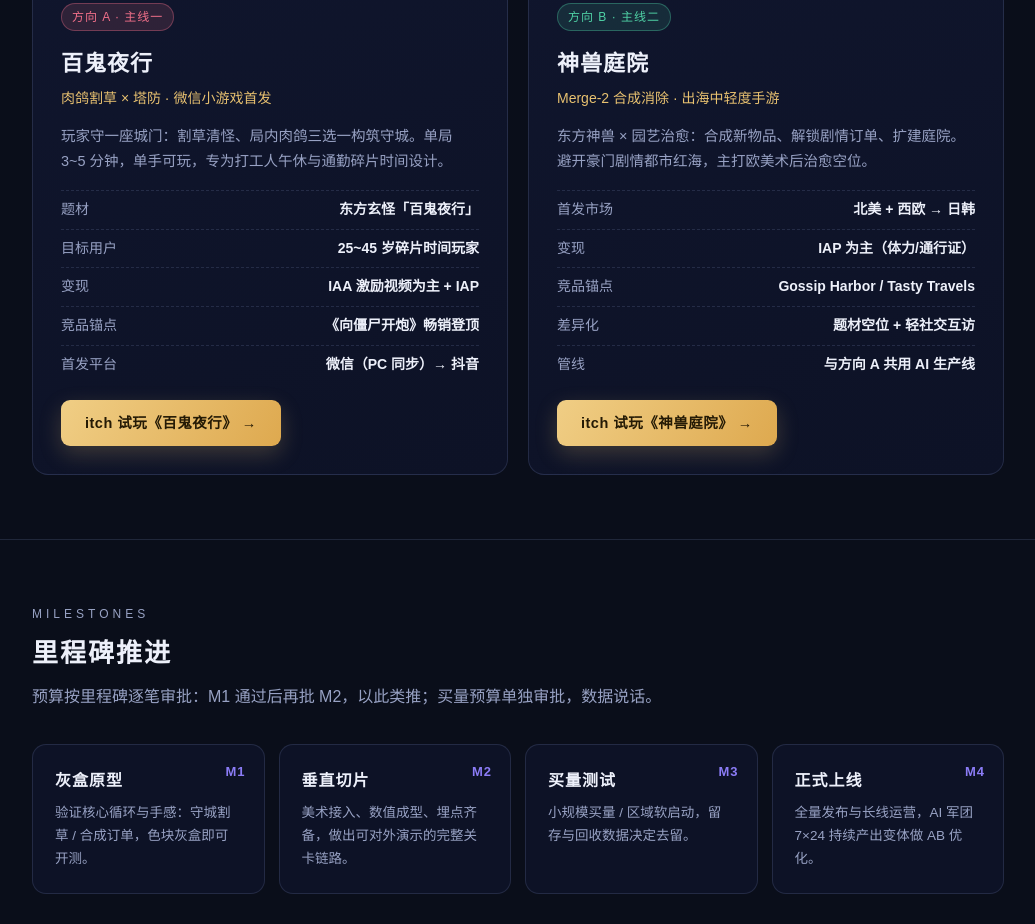
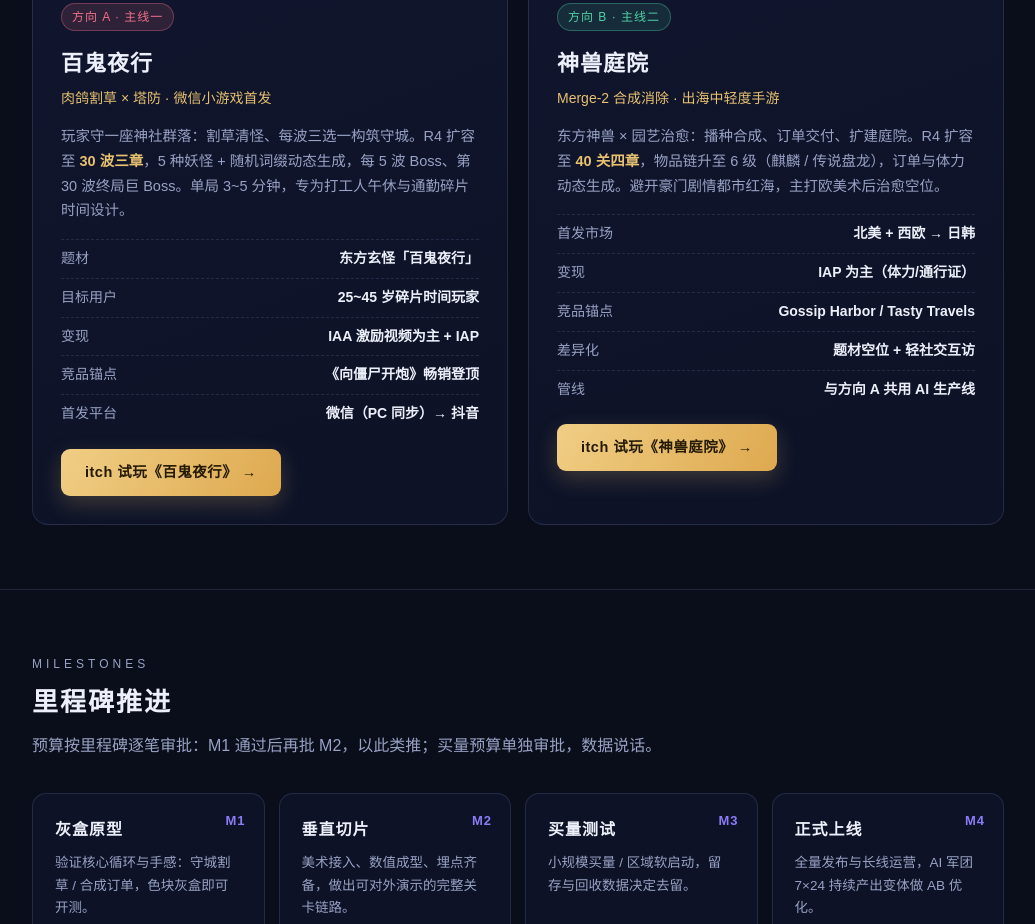
Before and after one commit to linyucandy/lingjingweb, a plain HTML site: page index.html in a window 1280 px wide. Shown: the part 1160-2084 px from the top of the page, without its empty margins (122-1157 px from the left). Drawn offline with Linux system fonts and the light colour scheme.

Commit message:
feat: 同步 R4 玩法扩容（A 30波三章 / B 40关四章 Lv6）

```diff
--- a/index.html
+++ b/index.html
@@ -115,7 +115,7 @@ footer .links a{margin:0 10px;color:var(--gold)}
         <span class="tag">方向 A · 主线一</span>
         <h3>百鬼夜行</h3>
         <div class="genre">肉鸽割草 × 塔防 · 微信小游戏首发</div>
-        <p>玩家守一座城门：割草清怪、局内肉鸽三选一构筑守城。单局 3~5 分钟，单手可玩，专为打工人午休与通勤碎片时间设计。</p>
+        <p>玩家守一座神社群落：割草清怪、每波三选一构筑守城。R4 扩容至 <b style="color:var(--gold)">30 波三章</b>，5 种妖怪 + 随机词缀动态生成，每 5 波 Boss、第 30 波终局巨 Boss。单局 3~5 分钟，专为打工人午休与通勤碎片时间设计。</p>
         <ul>
           <li><i>题材</i><b>东方玄怪「百鬼夜行」</b></li>
           <li><i>目标用户</i><b>25~45 岁碎片时间玩家</b></li>
@@ -130,7 +130,7 @@ footer .links a{margin:0 10px;color:var(--gold)}
         <span class="tag">方向 B · 主线二</span>
         <h3>神兽庭院</h3>
         <div class="genre">Merge-2 合成消除 · 出海中轻度手游</div>
-        <p>东方神兽 × 园艺治愈：合成新物品、解锁剧情订单、扩建庭院。避开豪门剧情都市红海，主打欧美术后治愈空位。</p>
+        <p>东方神兽 × 园艺治愈：播种合成、订单交付、扩建庭院。R4 扩容至 <b style="color:var(--gold)">40 关四章</b>，物品链升至 6 级（麒麟 / 传说盘龙），订单与体力动态生成。避开豪门剧情都市红海，主打欧美术后治愈空位。</p>
         <ul>
           <li><i>首发市场</i><b>北美 + 西欧 → 日韩</b></li>
           <li><i>变现</i><b>IAP 为主（体力/通行证）</b></li>
```
